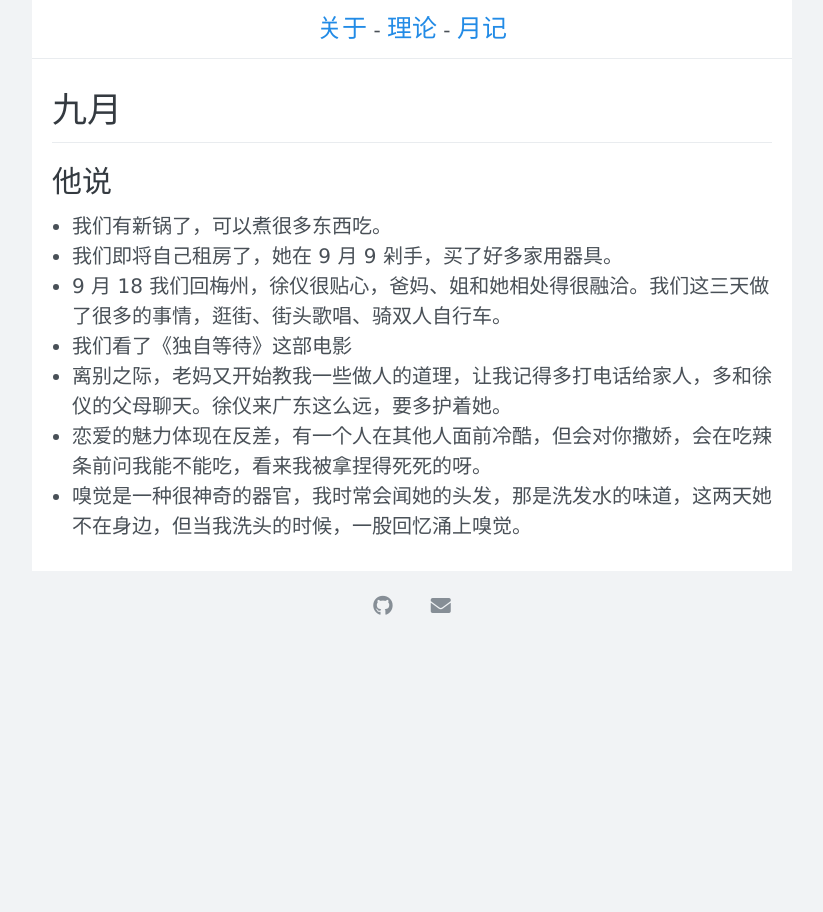
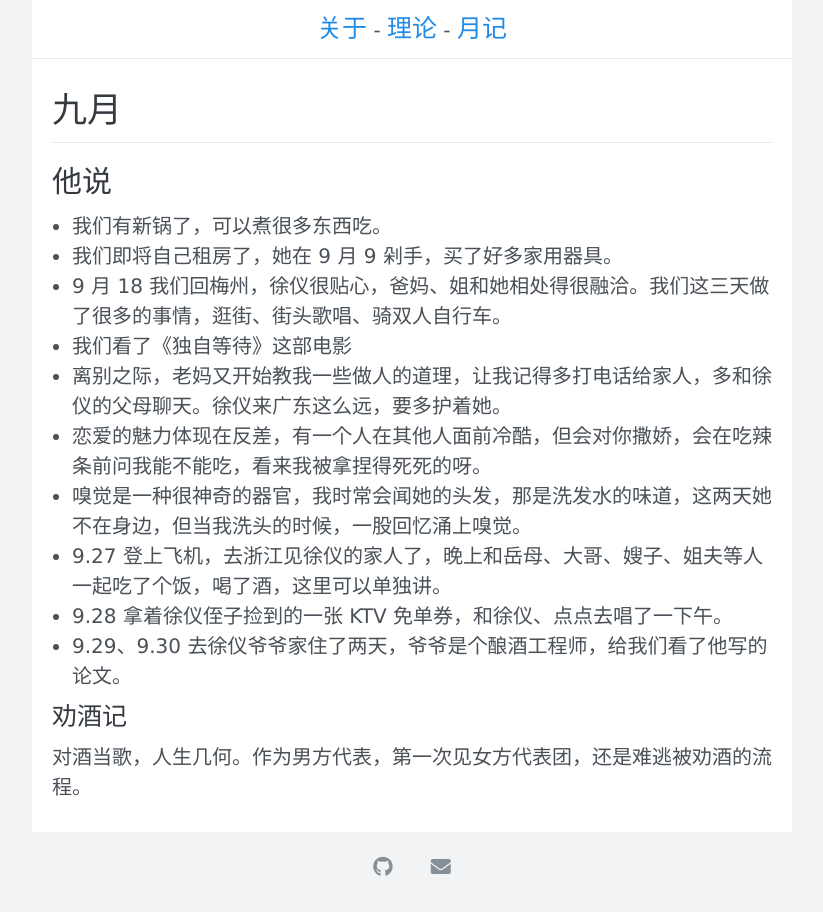
Before and after one commit to xuyilife/xuyilife.github.io, a Jekyll site: the page built from posts/timeline/2021/09.md, in a window 1280 px wide. Shown: the whole page, without its empty margins (228-1051 px from the left). Built offline with Jekyll 4.4.1, drawn with Linux system fonts in a browser that asks for light colours; nearby versions of some CDN libraries.

Commit message:
九月回忆录

```diff
--- a/posts/timeline/2021/09.md
+++ b/posts/timeline/2021/09.md
@@ -11,3 +11,10 @@ title: 九月
 - 离别之际，老妈又开始教我一些做人的道理，让我记得多打电话给家人，多和徐仪的父母聊天。徐仪来广东这么远，要多护着她。
 - 恋爱的魅力体现在反差，有一个人在其他人面前冷酷，但会对你撒娇，会在吃辣条前问我能不能吃，看来我被拿捏得死死的呀。
 - 嗅觉是一种很神奇的器官，我时常会闻她的头发，那是洗发水的味道，这两天她不在身边，但当我洗头的时候，一股回忆涌上嗅觉。
+- 9.27 登上飞机，去浙江见徐仪的家人了，晚上和岳母、大哥、嫂子、姐夫等人一起吃了个饭，喝了酒，这里可以单独讲。
+- 9.28 拿着徐仪侄子捡到的一张 KTV 免单券，和徐仪、点点去唱了一下午。
+- 9.29、9.30 去徐仪爷爷家住了两天，爷爷是个酿酒工程师，给我们看了他写的论文。
+
+### 劝酒记
+
+对酒当歌，人生几何。作为男方代表，第一次见女方代表团，还是难逃被劝酒的流程。
```
Also changed, not shown: posts/theory/待办.md (+1 -1 lines).
